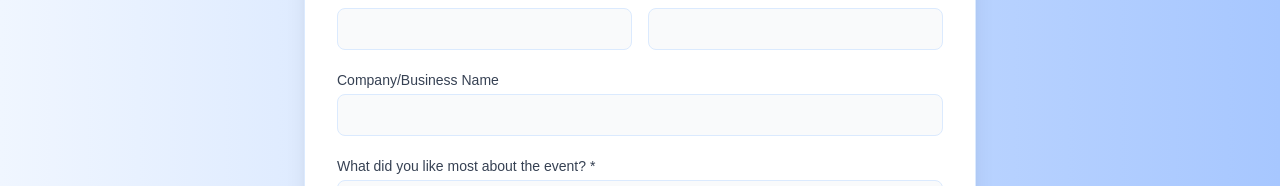
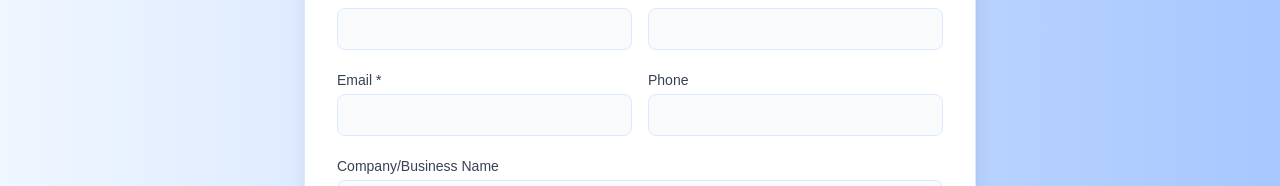
Before and after one commit to prestonbrown26/braseltontech-frontend-1, a Next.js app: page /events/1/feedback in a window 1280 px wide. Shown: the part 224-410 px from the top of the page. Built offline with nearby package versions, Linux system fonts and the light colour scheme; no server answers.

Commit message:
updated form

```diff
--- a/src/app/admin/page.tsx
+++ b/src/app/admin/page.tsx
@@ -574,6 +574,8 @@ export default function AdminPage() {
                         <th className="p-2">ID</th>
                         <th className="p-2">Event Name</th>
                         <th className="p-2">Name</th>
+                        <th className="p-2">Email</th>
+                        <th className="p-2">Phone</th>
                         <th className="p-2">Business</th>
                         <th className="p-2">What Liked</th>
                         <th className="p-2">What Improved</th>
@@ -592,6 +594,8 @@ export default function AdminPage() {
                               : (events.find((e: Record<string, unknown>) => e.id === f.event)?.title as string || (f.event as string))}
                           </td>
                           <td className="p-2">{f.first_name as string} {f.last_name as string}</td>
+                          <td className="p-2">{f.email as string}</td>
+                          <td className="p-2">{f.phone as string}</td>
                           <td className="p-2">{f.business_name as string}</td>
                           <td className="p-2 max-w-xs truncate" title={f.what_liked as string}>{f.what_liked as string}</td>
                           <td className="p-2 max-w-xs truncate" title={f.what_improved as string}>{f.what_improved as string}</td>
--- a/src/app/events/[slug]/feedback/page.tsx
+++ b/src/app/events/[slug]/feedback/page.tsx
@@ -13,6 +13,8 @@ export default function EventFeedbackPage() {
   const [form, setForm] = useState({
     first_name: "",
     last_name: "",
+    email: "",
+    phone: "",
     business_name: "",
     what_liked: "",
     what_improved: "",
@@ -119,6 +121,31 @@ export default function EventFeedbackPage() {
                   />
                 </div>
               </div>
+              <div className="grid grid-cols-1 md:grid-cols-2 gap-4">
+                <div>
+                  <label htmlFor="email" className="block text-sm font-medium text-gray-700 mb-1">Email *</label>
+                  <input
+                    type="email"
+                    id="email"
+                    name="email"
+                    value={form.email}
+                    onChange={handleChange}
+                    required
+                    className="w-full px-4 py-2 border border-blue-100 rounded-md bg-gray-50 text-gray-800 focus:outline-none focus:ring-2 focus:ring-blue-200"
+                  />
+                </div>
+                <div>
+                  <label htmlFor="phone" className="block text-sm font-medium text-gray-700 mb-1">Phone</label>
+                  <input
+                    type="tel"
+                    id="phone"
+                    name="phone"
+                    value={form.phone}
+                    onChange={handleChange}
+                    className="w-full px-4 py-2 border border-blue-100 rounded-md bg-gray-50 text-gray-800 focus:outline-none focus:ring-2 focus:ring-blue-200"
+                  />
+                </div>
+              </div>
               <div>
                 <label htmlFor="business_name" className="block text-sm font-medium text-gray-700 mb-1">Company/Business Name</label>
                 <input
```
